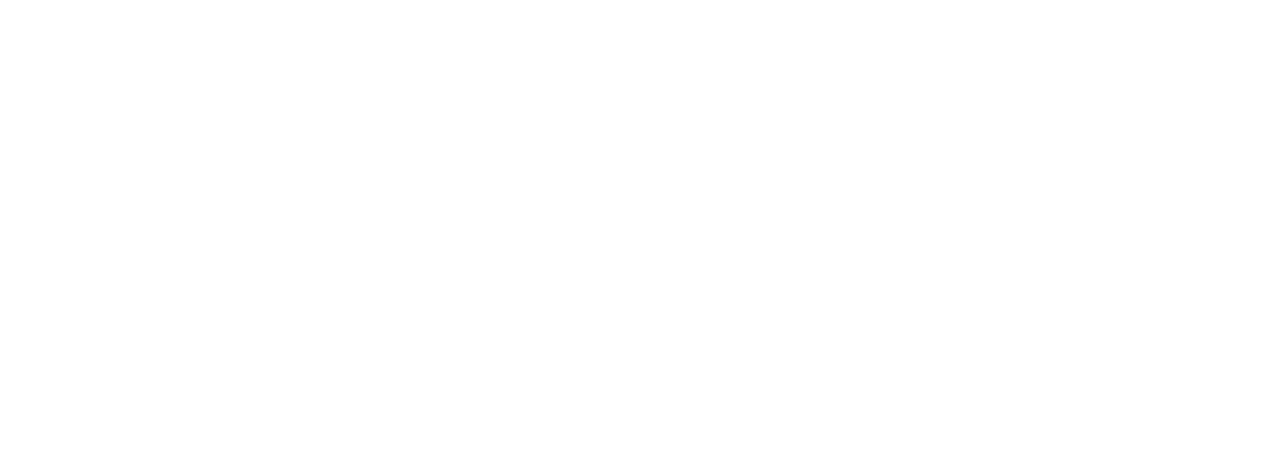
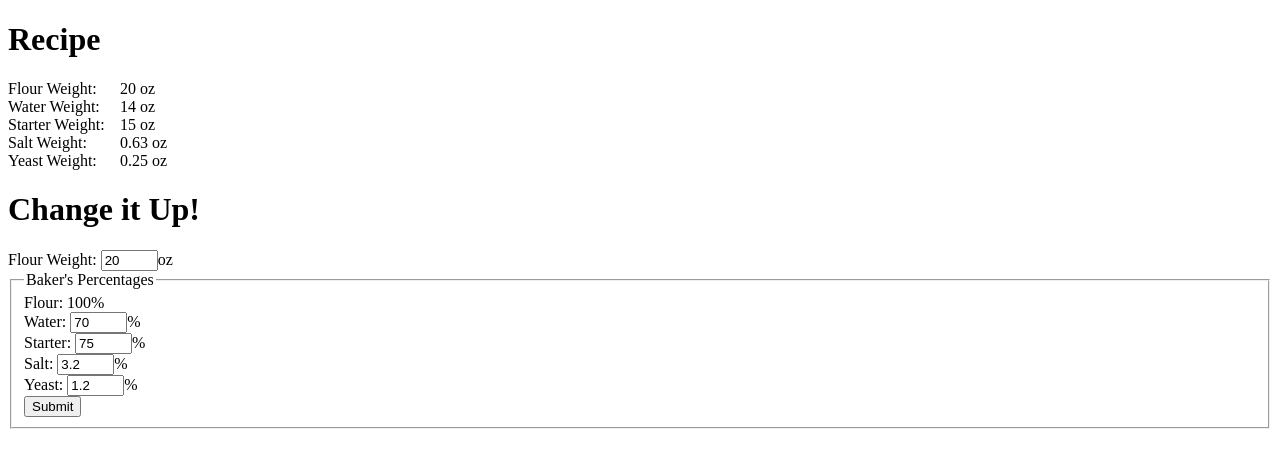
Before and after one commit to d-strickland/crustandcrumb, a plain HTML site: page index.html in a window 1280 px wide. Drawn offline with Linux system fonts and the light colour scheme.

Commit message:
Create sourdough calculator.

```diff
--- /dev/null
+++ b/css/style.css
@@ -0,0 +1,10 @@
+dt {
+    float: left;
+    clear: left;
+    width: 7em;
+}
+
+#noop {
+    display: none;
+    border: 0px;
+}
--- a/index.html
+++ b/index.html
@@ -1,8 +1,59 @@
 <!DOCTYPE html>
 <html>
-    <body>
-        <form id="sourdough">
+  <head>
+    <link rel="stylesheet" type="text/css" href="css/style.css" />
 
-        </form>
-    </body>
+    <script src="js/script.js"></script>
+  </head>
+  <body>
+    <h1>Recipe</h1>
+    <dl id=recipe>
+      <dt>Flour Weight:</dt>
+      <dd id="flour_wt">20 oz</dd>
+
+      <dt>Water Weight:</dt>
+      <dd id="water_wt">14 oz</dd>
+
+      <dt>Starter Weight:</dt>
+      <dd id="starter_wt">15 oz</dd>
+
+      <dt>Salt Weight:</dt>
+      <dd id="salt_wt">0.63 oz</dd>
+
+      <dt>Yeast Weight:</dt>
+      <dd id="yeast_wt">0.25 oz</dd>
+    </dl>
+
+    <h1>Change it Up!</h1>
+    <div>
+      <label for="new_flour_wt">Flour Weight:</label>
+      <input type="text" id="new_flour_wt" size="4" value="20" />oz
+    </div>
+
+    <fieldset>
+      <legend>Baker's Percentages</legend>
+      <div>Flour: 100%</div>
+      <div>
+        <label for="water_pct">Water:</label>
+        <input type="text" id="water_pct" size="4" value="70" />%
+      </div>
+      <div>
+        <label for="starter_pct">Starter:</label>
+        <input type="text" id="starter_pct" size="4" value="75" />%
+      </div>
+      <div>
+        <label for="salt_pct">Salt:</label>
+        <input type="text" id="salt_pct" size="4" value="3.2" />%
+      </div>
+      <div>
+        <label for="yeast_pct">Yeast:</label>
+        <input type="text" id="yeast_pct" size="4" value="1.2" />%
+      </div>
+      <div>
+        <button onclick="updateRecipe()">Submit</button>
+      </div>
+    </fieldset>
+
+    <iframe id="noop" name="noop"></iframe>
+  </body>
 </html>
--- a/js/script.js
+++ b/js/script.js
@@ -1 +1,13 @@
-alert('Hello, world!');
+function updateRecipe() {
+    let flour_wt = document.getElementById('new_flour_wt').value;
+    let water_pct = document.getElementById('water_pct').value;
+    let starter_pct = document.getElementById('starter_pct').value;
+    let salt_pct = document.getElementById('salt_pct').value;
+    let yeast_pct = document.getElementById('yeast_pct').value;
+
+    document.getElementById('flour_wt').innerHTML = flour_wt + ' oz';
+    document.getElementById('water_wt').innerHTML = (flour_wt * water_pct / 100) + ' oz';
+    document.getElementById('starter_wt').innerHTML = (flour_wt * starter_pct / 100) + ' oz';
+    document.getElementById('salt_wt').innerHTML = (flour_wt * salt_pct / 100) + ' oz';
+    document.getElementById('yeast_wt').innerHTML = (flour_wt * yeast_pct / 100) + ' oz';
+}
```
